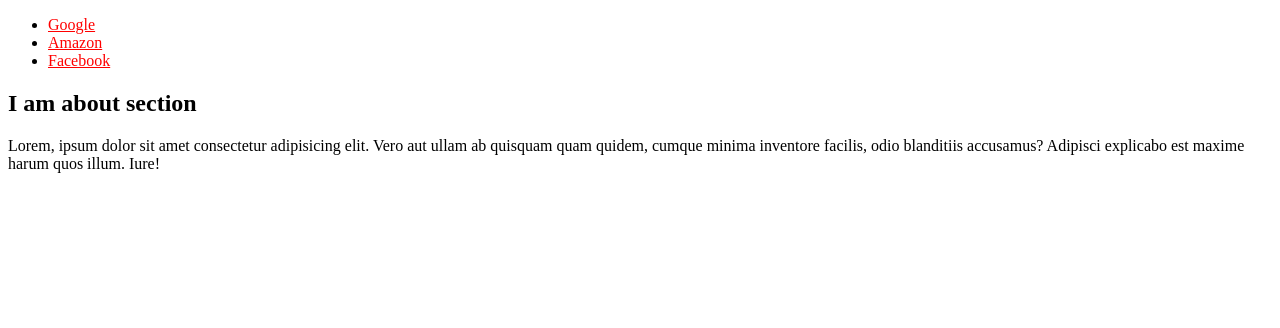
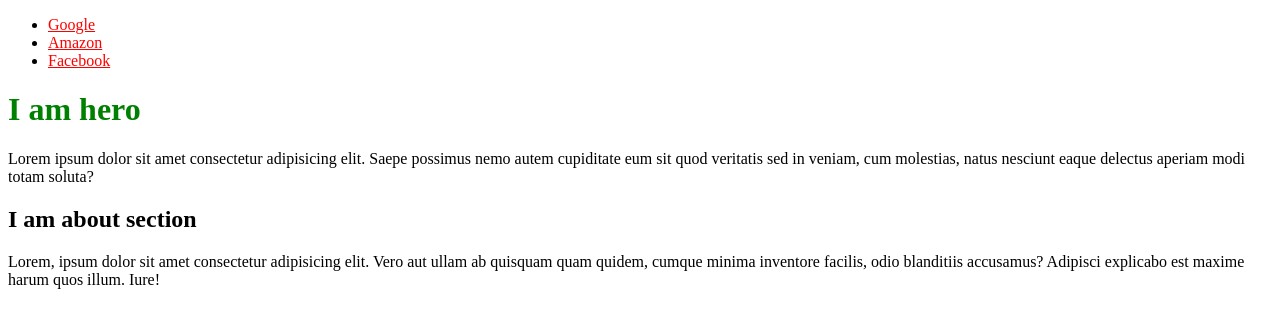
Before and after one commit to aliramazon/dummy-project, a plain HTML site: page index.html in a window 1280 px wide. Drawn offline with Linux system fonts and the light colour scheme.

Commit message:
Add hero section

```diff
--- a/index.html
+++ b/index.html
@@ -14,6 +14,15 @@
                 <li><a href="">Facebook</a></li>
             </ul>
         </nav>
+        <header>
+            <h1>I am hero</h1>
+            <p>
+                Lorem ipsum dolor sit amet consectetur adipisicing elit. Saepe
+                possimus nemo autem cupiditate eum sit quod veritatis sed in
+                veniam, cum molestias, natus nesciunt eaque delectus aperiam
+                modi totam soluta?
+            </p>
+        </header>
         <section class="about">
             <h2>I am about section</h2>
             <p>
--- a/styles.css
+++ b/styles.css
@@ -1,3 +1,7 @@
 a {
     color: red;
 }
+
+h1 {
+    color: green;
+}
```
